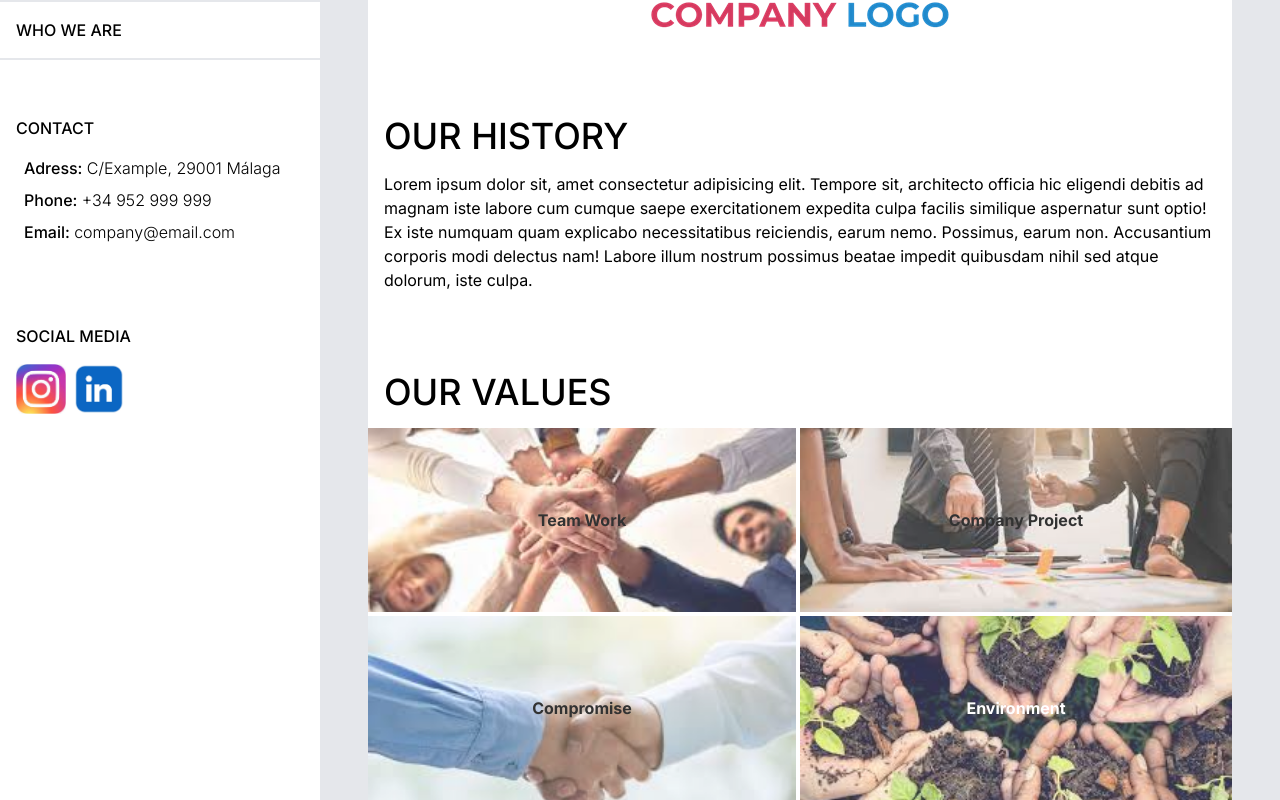
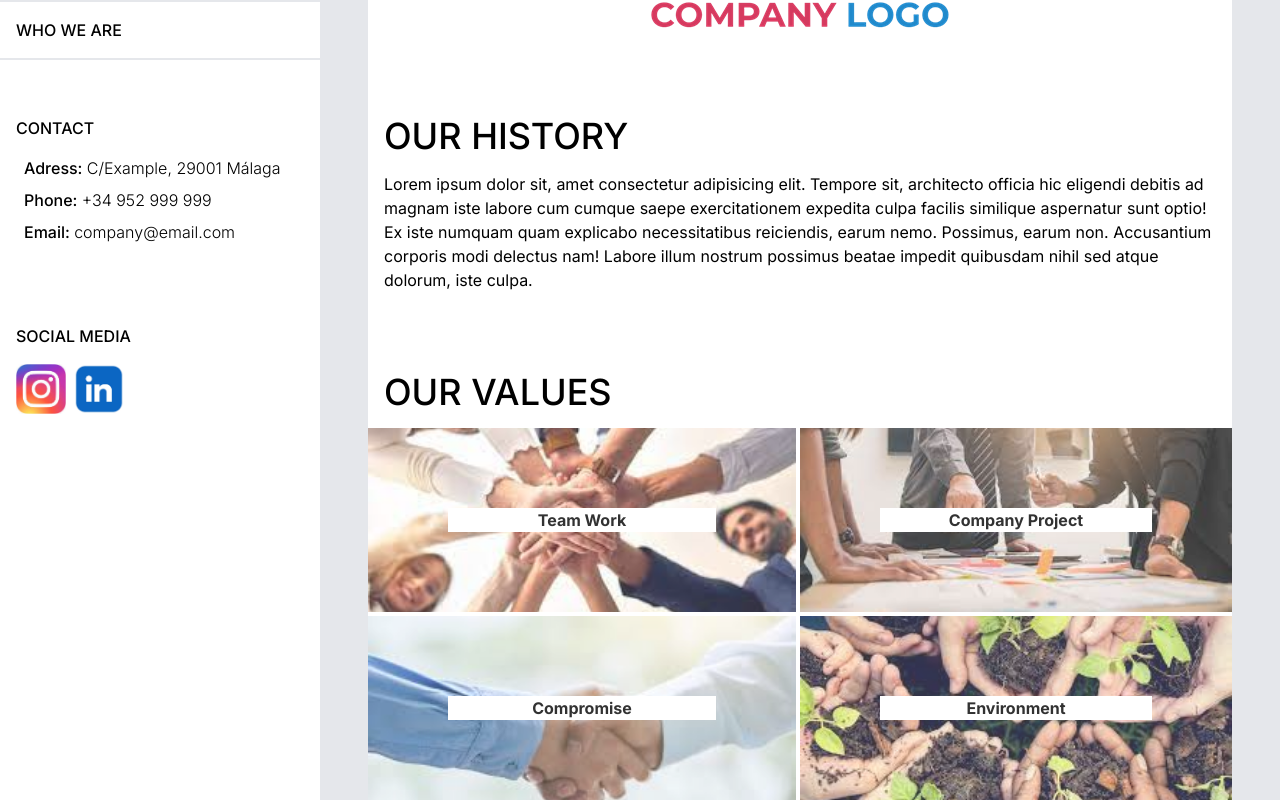
Before and after one commit to Alejjaandro/CompanyWeb, a Next.js app: page /whoAreWe in a window 1280 px wide. Shown: the part 397-1197 px from the top of the page. Built offline with nearby package versions, Linux system fonts and the light colour scheme.

Commit message:
whoAreWe page complete

```diff
--- a/app/whoAreWe/page.jsx
+++ b/app/whoAreWe/page.jsx
@@ -45,65 +45,55 @@ const Page = () => {
                 <div>
                     <h1 className='md:text-4xl text-2xl m-4 uppercase font-medium'>Our Values</h1>
                     <div className="w-full grid grid-cols-2 text-center">
-                        <a href='#value1'
-                            className={"mr-1 mb-1 md:p-20 p-10 font-bold bg-[url('/TeamWork.jpg')] bg-cover bg-center hover:opacity-100" + (show1 ? " opacity-100" : " opacity-80")}
-                            onClick={() => toggleShow("value1")}
-                        >
-                            Team Work
-                        </a>
-                        <a href='#value2'
-                            className={"mb-1 md:p-20 p-10 font-bold bg-[url('/CompanyProject.jpg')] bg-cover bg-center hover:opacity-100" + (show2 ? " opacity-100" : " opacity-80")}
-                            onClick={() => toggleShow("value2")}
-                        >
-                            Company Project
-                        </a>
-                        <a href='#value3'
-                            className={"mr-1 md:p-20 p-10 text-center font-bold bg-[url('/Compromise.jpg')] bg-cover bg-center hover:opacity-100" + (show3 ? " opacity-100" : " opacity-80")}
-                            onClick={() => toggleShow("value3")}
-                        >
-                            Compromise
-                        </a>
-                        <a href='#value4'
-                            className={"md:p-20 p-10 font-bold text-white bg-[url('/Environment.jpg')] bg-cover bg-center hover:opacity-100" + (show4 ? " opacity-100" : " opacity-80")}
-                            onClick={() => toggleShow("value4")}
-                        >
-                            Environment
-                        </a>
+                        <div className={"mr-1 mb-1 md:p-20 p-10 cursor-pointer font-bold bg-[url('/TeamWork.jpg')] bg-cover bg-center hover:opacity-100" + (show1 ? " opacity-100" : " opacity-80")} onClick={() => toggleShow("value1")}>
+                            <a href='#value1' className='block w-full bg-white'>Team Work</a>
+                        </div>
+                        <div className={"mb-1 md:p-20 p-10 cursor-pointer font-bold bg-[url('/CompanyProject.jpg')] bg-cover bg-center hover:opacity-100" + (show2 ? " opacity-100" : " opacity-80")} onClick={() => toggleShow("value2")}>
+                            <a href='#value2' className='block w-full bg-white'>Company Project</a>
+                        </div>
+                        <div className={"mr-1 md:p-20 p-10 cursor-pointer text-center font-bold bg-[url('/Compromise.jpg')] bg-cover bg-center hover:opacity-100" + (show3 ? " opacity-100" : " opacity-80")} onClick={() => toggleShow("value3")}>
+                            <a href='#value3' className='block w-full bg-white'>Compromise</a>
+                        </div>
+                        <div className={"md:p-20 p-10 cursor-pointer font-bold bg-[url('/Environment.jpg')] bg-cover bg-center hover:opacity-100" + (show4 ? " opacity-100" : " opacity-80")} onClick={() => toggleShow("value4")}>
+                            <a href='#value4' className='block w-full bg-white'>Environment</a>
+                        </div>
                     </div>
 
                     {show1 && (
-                        <div className='p-4' id='value1'>
+                        <div className='p-4 my-4' id='value1'>
                             <h1 className='text-xl font-bold mb-4'>Team Work</h1>
                             <p className='text-s'>
-                                Lorem ipsum dolor sit, amet consectetur adipisicing elit. Tempore sit, architecto officia hic eligendi debitis ad magnam iste labore cum cumque saepe exercitationem expedita culpa facilis similique aspernatur sunt optio!
-                                Ex iste numquam quam explicabo necessitatibus reiciendis, earum nemo. Possimus, earum non. Accusantium corporis modi delectus nam! Labore illum nostrum possimus beatae impedit quibusdam nihil sed atque dolorum, iste culpa.
+                                At [COMPANY NAME], we understand that the sum is greater than its parts.
+                                Our value of team work is rooted in creating a culture where diverse ideas converge, collaboration is encouraged, and collective success is celebrated.
+                                Together, we leverage our shared strengths to achieve exceptional results.
                             </p>
                         </div>
                     )}
                     {show2 && (
-                        <div className='p-4' id='value1'>
+                        <div className='p-4 my-4' id='value2'>
                             <h1 className='text-xl font-bold mb-4'>Company Project</h1>
                             <p className='text-s'>
-                                Lorem ipsum dolor sit, amet consectetur adipisicing elit. Tempore sit, architecto officia hic eligendi debitis ad magnam iste labore cum cumque saepe exercitationem expedita culpa facilis similique aspernatur sunt optio!
-                                Ex iste numquam quam explicabo necessitatibus reiciendis, earum nemo. Possimus, earum non. Accusantium corporis modi delectus nam! Labore illum nostrum possimus beatae impedit quibusdam nihil sed atque dolorum, iste culpa.
+                                Every company project at [COMPANY NAME] is a testament to our unwavering commitment to quality and excellence.
+                                From inception to delivery, we ensure every detail reflects our high standards and our client&apos;s vision.
                             </p>
                         </div>
                     )}
                     {show3 && (
-                        <div className='p-4' id='value1'>
+                        <div className='p-4 my-4' id='value3'>
                             <h1 className='text-xl font-bold mb-4'>Compromise</h1>
                             <p className='text-s'>
-                                Lorem ipsum dolor sit, amet consectetur adipisicing elit. Tempore sit, architecto officia hic eligendi debitis ad magnam iste labore cum cumque saepe exercitationem expedita culpa facilis similique aspernatur sunt optio!
-                                Ex iste numquam quam explicabo necessitatibus reiciendis, earum nemo. Possimus, earum non. Accusantium corporis modi delectus nam! Labore illum nostrum possimus beatae impedit quibusdam nihil sed atque dolorum, iste culpa.
+                                Compromise is integral to our ethos at [COMPANY NAME].
+                                We strive for harmony in decision-making, ensuring that all voices are heard and valued.
+                                Through compromise, we find innovative solutions that align with our varied stakeholders goals.
                             </p>
                         </div>
                     )}
                     {show4 && (
-                        <div className='p-4' id='value1'>
+                        <div className='p-4 my-4' id='value4'>
                             <h1 className='text-xl font-bold mb-4'>Environment</h1>
                             <p className='text-s'>
-                                Lorem ipsum dolor sit, amet consectetur adipisicing elit. Tempore sit, architecto officia hic eligendi debitis ad magnam iste labore cum cumque saepe exercitationem expedita culpa facilis similique aspernatur sunt optio!
-                                Ex iste numquam quam explicabo necessitatibus reiciendis, earum nemo. Possimus, earum non. Accusantium corporis modi delectus nam! Labore illum nostrum possimus beatae impedit quibusdam nihil sed atque dolorum, iste culpa.
+                                Our dedication to the environment reflects in our operations at [COMPANY NAME].
+                                We prioritize sustainable practices and eco-friendly solutions, aspiring to leave a positive footprint on the planet while delivering top-tier service.
                             </p>
                         </div>
                     )}
```
